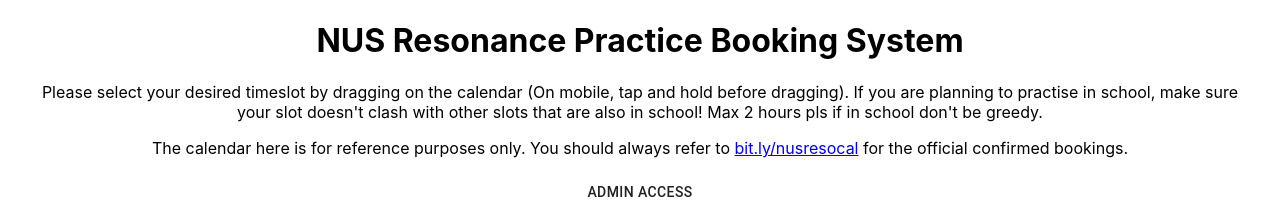
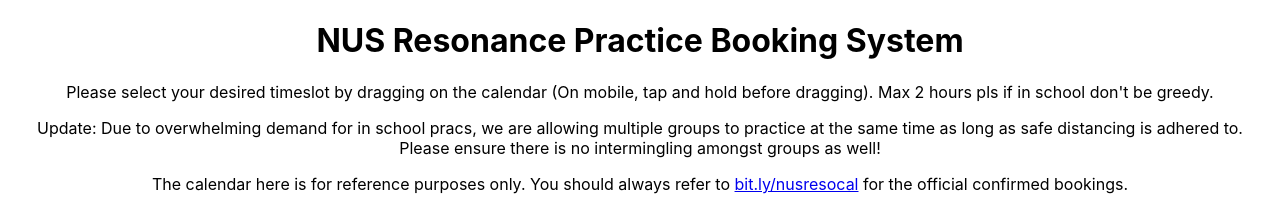
Before and after one commit to rbth7e5/resobooking, a React (Create React App) app: page / in a window 1280 px wide. Shown: the top 208 px of the page. Built offline with nearby package versions, Linux system fonts and the light colour scheme.

Commit message:
Update announcement

```diff
--- a/src/Home.js
+++ b/src/Home.js
@@ -238,9 +238,14 @@
     <Container>
       <p>
         Please select your desired timeslot by dragging on the calendar (On
-        mobile, tap and hold before dragging). If you are planning to practise
-        in school, make sure your slot doesn't clash with other slots that are
-        also in school! Max 2 hours pls if in school don't be greedy.
+        mobile, tap and hold before dragging). Max 2 hours pls if in school
+        don't be greedy.
+      </p>
+      <p>
+        Update: Due to overwhelming demand for in school pracs, we are allowing
+        multiple groups to practice at the same time as long as safe distancing
+        is adhered to. Please ensure there is no intermingling amongst groups as
+        well!
       </p>
       <p>
         The calendar here is for reference purposes only. You should always
```
